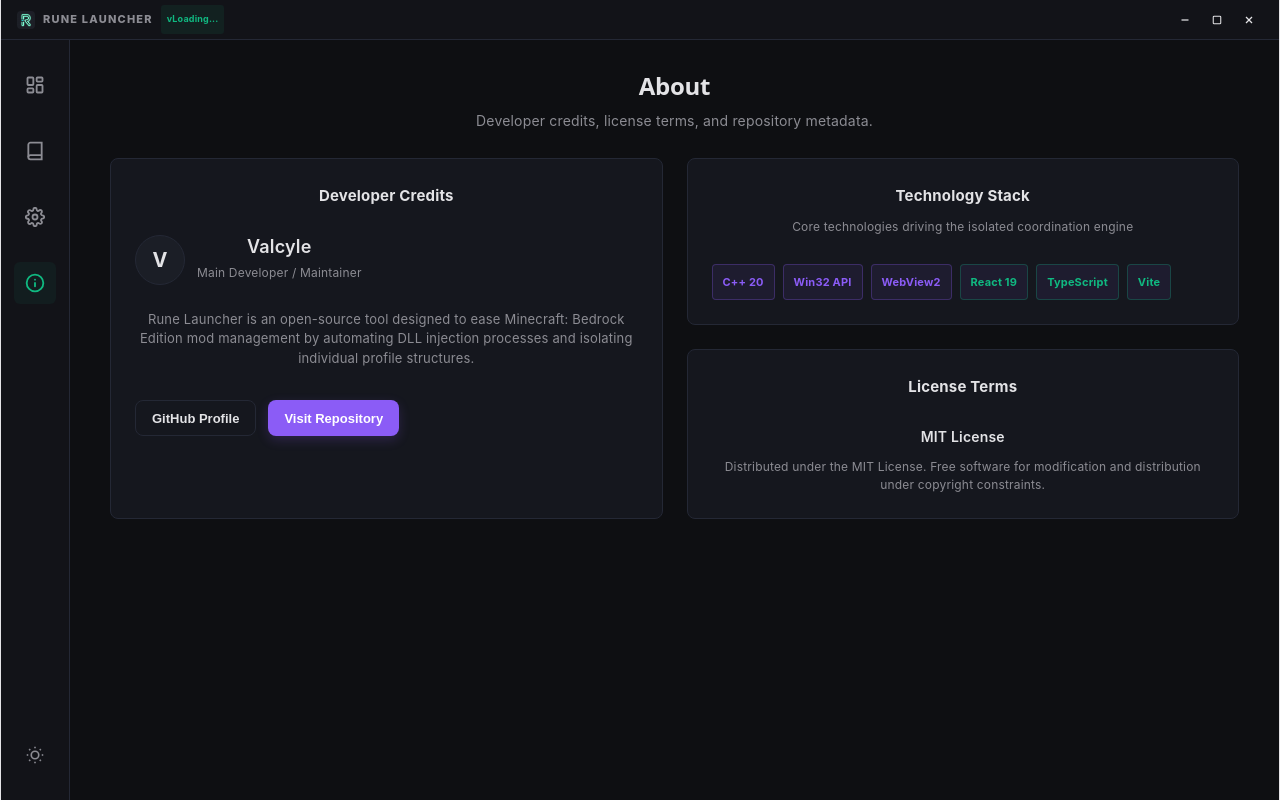
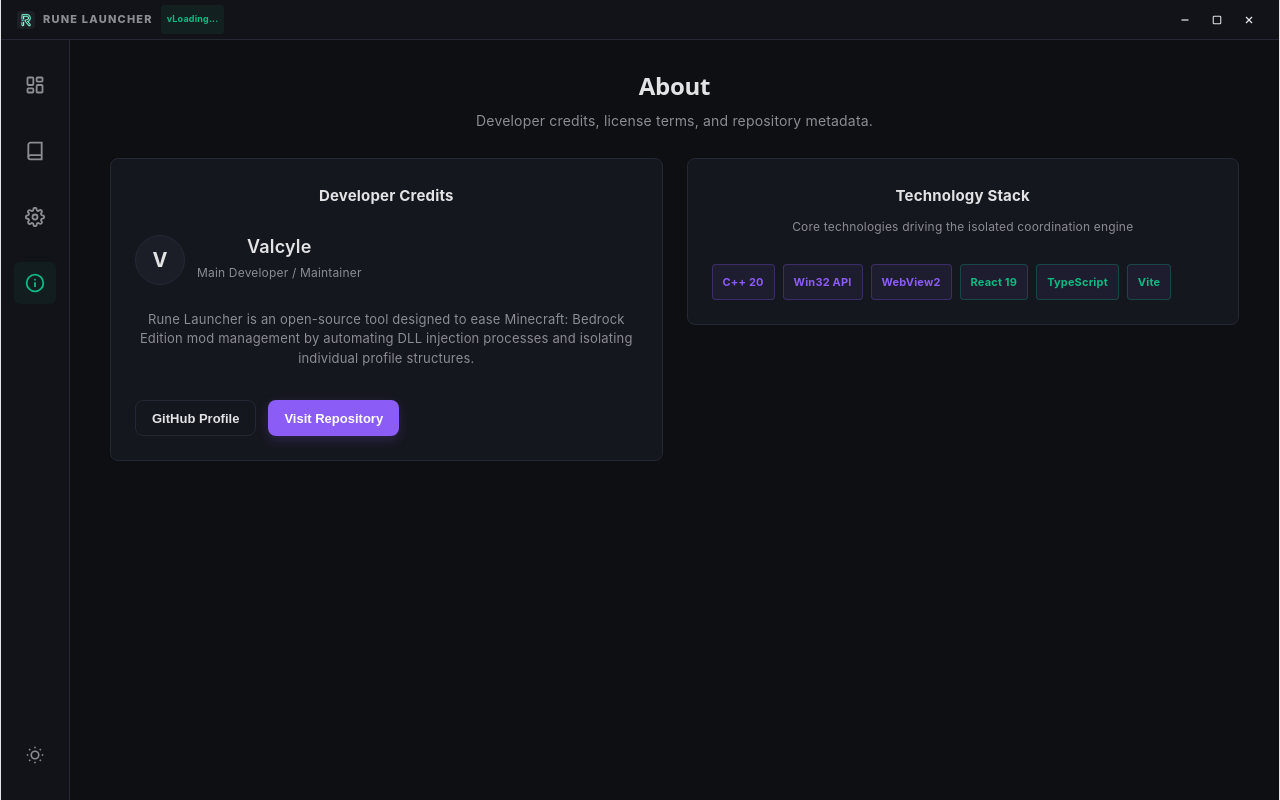
Before and after one commit to Valcyle/Rune-Launcher, a React (Vite) app in the folder ui/: page / in a window 1280 px wide. Both pictures are taken after a click on the button 35 px from the left and 283 px from the top of the page. Built offline with nearby package versions, Linux system fonts and the light colour scheme.

Commit message:
fix: remove licensepage cuz undefined

```diff
--- a/ui/src/i18n.ts
+++ b/ui/src/i18n.ts
@@ -72,9 +72,7 @@
         author: 'Developer Credits',
         repoLink: 'Visit Repository',
         tech: 'Technology Stack',
-        techDesc: 'Core technologies driving the isolated coordination engine',
-        license: 'License Terms',
-        licenseDesc: 'Distributed under the MIT License.'
+        techDesc: 'Core technologies driving the isolated coordination engine'
       },
       profiles: {
         title: 'Profile Customizer',
@@ -161,9 +159,7 @@
         author: '開発スタッフ',
         repoLink: 'リポジトリを開く',
         tech: '使用技術',
-        techDesc: '隔離型プロセスローダーを支える技術スタック',
-        license: 'ライセンス条項',
-        licenseDesc: 'MITライセンスの下でオープンソースとして配布されています。'
+        techDesc: '隔離型プロセスローダーを支える技術スタック'
       },
       profiles: {
         title: 'プロファイルカスタマイザー',
--- a/ui/src/pages/About.tsx
+++ b/ui/src/pages/About.tsx
@@ -115,15 +115,6 @@
               ))}
             </div>
           </Card>
-
-          <Card title={t('about.license')} colors={colors}>
-            <div style={{ display: 'flex', flexDirection: 'column', gap: '8px' }}>
-              <div style={{ fontWeight: 600, fontSize: '14px', color: colors.text }}>MIT License</div>
-              <p style={{ fontSize: '12px', color: colors.textMuted, margin: 0, lineHeight: 1.5 }}>
-                {t('about.licenseDesc')} Free software for modification and distribution under copyright constraints.
-              </p>
-            </div>
-          </Card>
         </div>
       </div>
     </div>
```
Also changed, not shown: 1 other file (tests, documents, lock files or other folders).
